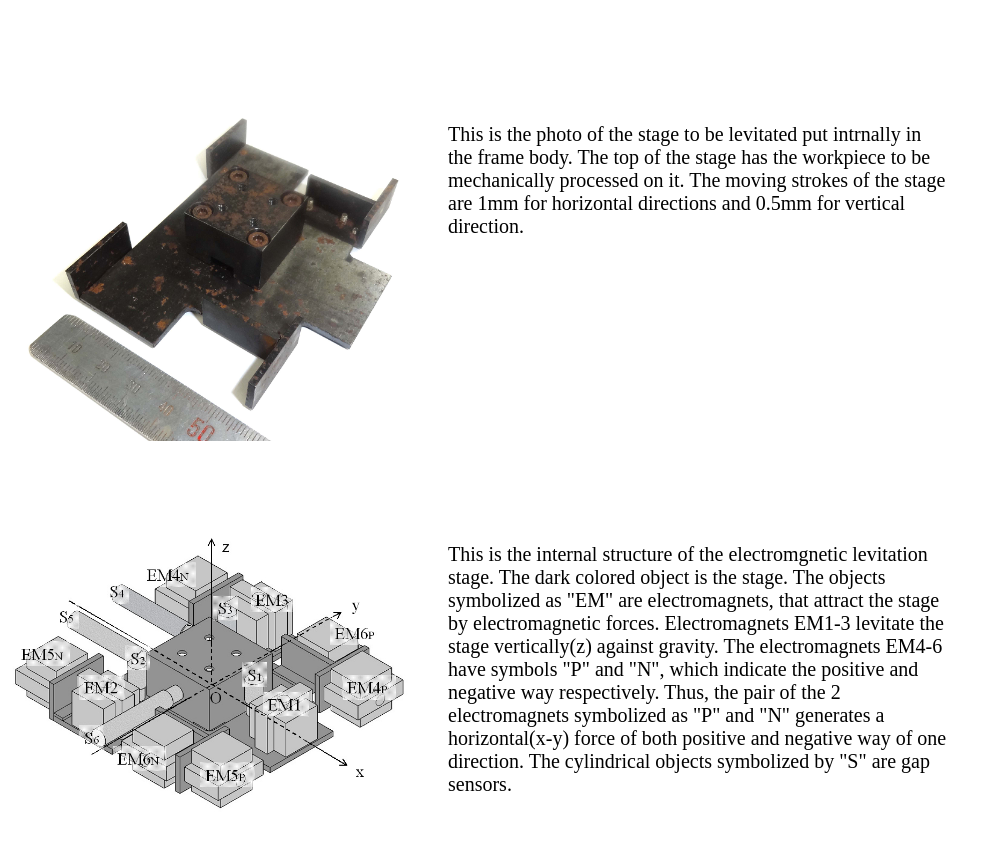
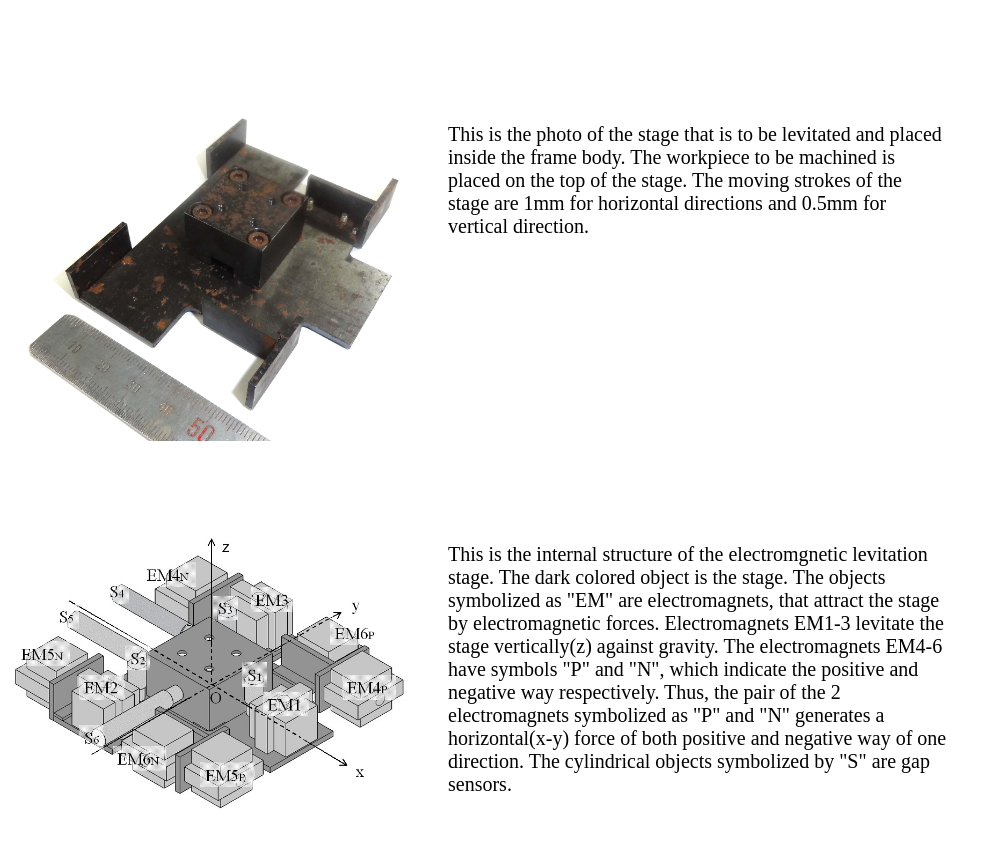
Before and after one commit to AoyamaKohbo/JizoLab, a plain HTML site: page index.html in a window 1280 px wide. Shown: the part 1167-2014 px from the top of the page, without its empty margins (0-994 px from the left). Drawn offline with Linux system fonts and the light colour scheme.

Commit message:
Update index.html

```diff
--- a/index.html
+++ b/index.html
@@ -48,8 +48,8 @@
       </div>
 
       <div class="contents-item">
-        <p>This is the photo of the stage to be levitated put intrnally in the frame body.
-          The top of the stage has the workpiece to be mechanically processed on it.
+        <p>This is the photo of the stage that is to be levitated and placed inside the frame body.
+          The workpiece to be machined is placed on the top of the stage.
           The moving strokes of the stage are 1mm for horizontal directions and 0.5mm for vertical direction.</p>
       </div>
     </div>
```
